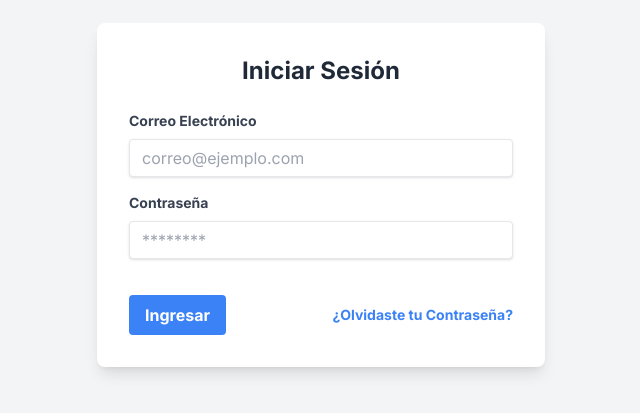
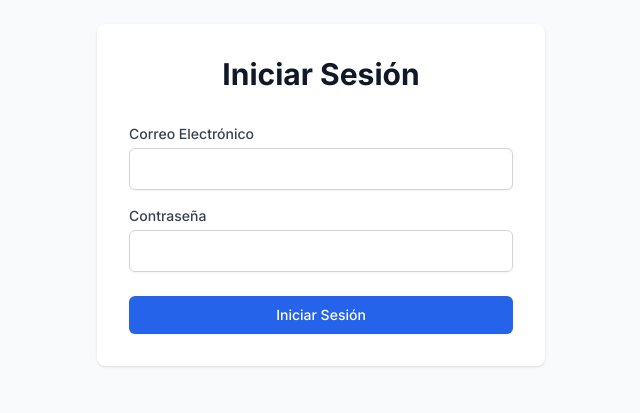
Before and after one commit to IsraelRomeroCastellanos/scmvp, a Next.js app in the folder frontend/: page /login in a window 1280 px wide. Shown: the part 205-618 px from the top of the page, without its empty margins (319-959 px from the left). Built offline with nearby package versions, Linux system fonts and the light colour scheme.

Commit message:
Corrección completa de autenticación: Middleware, Login, Navbar y Auth Helper

```diff
--- a/frontend/package.json
+++ b/frontend/package.json
@@ -10,6 +10,7 @@
   },
   "dependencies": {
     "axios": "^1.13.2",
+    "js-cookie": "^3.0.5",
     "next": "14.2.3",
     "react": "^18",
     "react-dom": "^18",
--- a/frontend/src/app/login/page.tsx
+++ b/frontend/src/app/login/page.tsx
@@ -3,17 +3,14 @@
 
 import { useState } from 'react';
 import { useRouter } from 'next/navigation';
-import Link from 'next/link';
+import Cookies from 'js-cookie';
 
 export default function LoginPage() {
-  const [formData, setFormData] = useState({ email: '', password: '' });
+  const [email, setEmail] = useState('');
+  const [password, setPassword] = useState('');
+  const [error, setError] = useState('');
   const [loading, setLoading] = useState(false);
-  const [error, setError] = useState('');
   const router = useRouter();
-
-  const handleChange = (e: React.ChangeEvent<HTMLInputElement>) => {
-    setFormData({ ...formData, [e.target.name]: e.target.value });
-  };
 
   const handleSubmit = async (e: React.FormEvent) => {
     e.preventDefault();
@@ -21,108 +18,108 @@ export default function LoginPage() {
     setError('');
 
     try {
-      // ✅ URL DEL BACKEND SIEMPRE DESDE VARIABLES DE ENTORNO
-      // Usamos NEXT_PUBLIC_API_URL que es el nombre que configuraste en Vercel
-      const backendUrl = process.env.NEXT_PUBLIC_API_URL;
-
-      if (!backendUrl) {
-        throw new Error('La URL del backend no está configurada. Contacte al administrador.');
-      }
-
-      console.log('🔍 Intentando login en:', `${backendUrl}/api/login`);
-
-      const response = await fetch(`${backendUrl}/api/login`, {
+      const response = await fetch('/api/auth/login/', {
         method: 'POST',
         headers: {
           'Content-Type': 'application/json',
-          'Accept': 'application/json'
         },
-        body: JSON.stringify(formData),
-        credentials: 'include'
+        body: JSON.stringify({ email, password }),
       });
-
-      if (!response.ok) {
-        const errorData = await response.json();
-        setError(errorData.error || 'Error desconocido al iniciar sesión');
-        setLoading(false);
-        return;
-      }
 
       const data = await response.json();
 
-      // Guardar token y datos de usuario (ejemplo simple, se recomienda usar un contexto o librería)
+      if (!response.ok) {
+        throw new Error(data.message || 'Error en la autenticación');
+      }
+
+      // 1. Guardar en localStorage (para componentes cliente como Navbar)
       localStorage.setItem('token', data.token);
       localStorage.setItem('user', JSON.stringify(data.user));
 
-      router.push('/dashboard'); // Redirigir al dashboard
+      // 2. Guardar en cookies (para el middleware Next.js)
+      Cookies.set('token', data.token, {
+        expires: 7, // Expira en 7 días
+        path: '/',
+        sameSite: 'strict',
+        secure: process.env.NODE_ENV === 'production'
+      });
+
+      Cookies.set('user', JSON.stringify(data.user), {
+        expires: 7,
+        path: '/',
+        sameSite: 'strict',
+        secure: process.env.NODE_ENV === 'production'
+      });
+
+      // 3. Redirigir según el rol
+      let redirectPath = '/dashboard';
+      if (data.user.rol === 'administrador') redirectPath = '/admin/usuarios';
+      if (data.user.rol === 'cliente') redirectPath = '/cliente/clientes';
+      if (data.user.rol === 'consultor') redirectPath = '/dashboard';
+
+      router.push(redirectPath);
+      router.refresh(); // Importante: refresca para que el middleware detecte las cookies
+
     } catch (err: any) {
-      console.error('Error de conexión o configuración:', err);
-      if (err.message.includes('URL del backend no está configurada')) {
-        setError(err.message);
-      } else if (err.message.includes('Failed to fetch')) {
-        setError('No se puede conectar con el servidor. Verifica tu conexión a internet y que el backend esté funcionando.');
-      } else {
-        setError('Error de configuración del servidor. El backend está respondiendo con HTML en lugar de JSON.');
-      }
+      setError(err.message || 'Credenciales incorrectas');
     } finally {
       setLoading(false);
     }
   };
 
   return (
-    <div className="min-h-screen flex items-center justify-center bg-gray-100">
-      <div className="max-w-md w-full bg-white p-8 rounded-lg shadow-lg">
-        <h2 className="text-2xl font-bold text-center mb-6 text-gray-800">Iniciar Sesión</h2>
-
+    <div className="min-h-screen flex items-center justify-center bg-gray-50">
+      <div className="max-w-md w-full space-y-8 p-8 bg-white rounded-lg shadow">
+        <div>
+          <h2 className="text-center text-3xl font-bold text-gray-900">
+            Iniciar Sesión
+          </h2>
+        </div>
+        <form className="mt-8 space-y-6" onSubmit={handleSubmit}>
           {error && (
-          <div className="bg-red-100 border border-red-400 text-red-700 px-4 py-3 rounded relative mb-4" role="alert">
-            <strong className="font-bold">Error: </strong>
-            <span className="block sm:inline">{error}</span>
+            <div className="bg-red-50 text-red-500 p-3 rounded-md text-sm">
+              {error}
             </div>
           )}
-
-        <form onSubmit={handleSubmit}>
-          <div className="mb-4">
-            <label className="block text-gray-700 text-sm font-bold mb-2" htmlFor="email">
+          <div className="space-y-4">
+            <div>
+              <label htmlFor="email" className="block text-sm font-medium text-gray-700">
                 Correo Electrónico
               </label>
               <input
-              className="shadow appearance-none border rounded w-full py-2 px-3 text-gray-700 leading-tight focus:outline-none focus:shadow-outline"
                 id="email"
+                name="email"
                 type="email"
-              placeholder="correo@ejemplo.com"
-              name="email"
-              value={formData.email}
-              onChange={handleChange}
                 required
+                value={email}
+                onChange={(e) => setEmail(e.target.value)}
+                className="mt-1 block w-full px-3 py-2 border border-gray-300 rounded-md shadow-sm focus:outline-none focus:ring-blue-500 focus:border-blue-500"
               />
             </div>
-          <div className="mb-6">
-            <label className="block text-gray-700 text-sm font-bold mb-2" htmlFor="password">
+            <div>
+              <label htmlFor="password" className="block text-sm font-medium text-gray-700">
                 Contraseña
               </label>
               <input
-              className="shadow appearance-none border rounded w-full py-2 px-3 text-gray-700 mb-3 leading-tight focus:outline-none focus:shadow-outline"
                 id="password"
+                name="password"
                 type="password"
-              placeholder="********"
-              name="password"
-              value={formData.password}
-              onChange={handleChange}
                 required
+                value={password}
+                onChange={(e) => setPassword(e.target.value)}
+                className="mt-1 block w-full px-3 py-2 border border-gray-300 rounded-md shadow-sm focus:outline-none focus:ring-blue-500 focus:border-blue-500"
               />
             </div>
-          <div className="flex items-center justify-between">
+          </div>
+
+          <div>
             <button
-              className={`bg-blue-500 hover:bg-blue-700 text-white font-bold py-2 px-4 rounded focus:outline-none focus:shadow-outline ${loading ? 'opacity-50 cursor-not-allowed' : ''}`}
               type="submit"
               disabled={loading}
+              className="w-full flex justify-center py-2 px-4 border border-transparent rounded-md shadow-sm text-sm font-medium text-white bg-blue-600 hover:bg-blue-700 focus:outline-none focus:ring-2 focus:ring-offset-2 focus:ring-blue-500 disabled:opacity-50 disabled:cursor-not-allowed"
             >
-              {loading ? 'Cargando...' : 'Ingresar'}
+              {loading ? 'Iniciando sesión...' : 'Iniciar Sesión'}
             </button>
-            <Link href="/forgot-password" className="inline-block align-baseline font-bold text-sm text-blue-500 hover:text-blue-800">
-              ¿Olvidaste tu Contraseña?
-            </Link>
           </div>
         </form>
       </div>
--- a/frontend/src/components/Navbar.tsx
+++ b/frontend/src/components/Navbar.tsx
@@ -1,50 +1,82 @@
-// src/components/Navbar.tsx
+// frontend/src/components/Navbar.tsx
 'use client';
 
 import { useState, useEffect } from 'react';
-import { useRouter } from 'next/navigation';
+import { useRouter, usePathname } from 'next/navigation';
 import Link from 'next/link';
 import { FiLogOut } from 'react-icons/fi';
+import Cookies from 'js-cookie';
 
 export default function Navbar() {
   const [isOpen, setIsOpen] = useState(false);
   const [user, setUser] = useState<any>(null);
   const router = useRouter();
+  const pathname = usePathname();
 
   useEffect(() => {
-    const storedUser = localStorage.getItem('user');
-    const token = localStorage.getItem('token');
-    if (storedUser && token) {
-      setUser(JSON.parse(storedUser));
+    // Leer de cookies PRIMERO (para consistencia con middleware)
+    const userCookie = Cookies.get('user');
+    const tokenCookie = Cookies.get('token');
+
+    if (userCookie && tokenCookie) {
+      setUser(JSON.parse(userCookie));
+      // Sincronizar con localStorage por si acaso
+      localStorage.setItem('user', userCookie);
+      localStorage.setItem('token', tokenCookie);
+    } else {
+      // Fallback a localStorage (para compatibilidad)
+      const storedUser = localStorage.getItem('user');
+      const storedToken = localStorage.getItem('token');
+      if (storedUser && storedToken) {
+        setUser(JSON.parse(storedUser));
+        // Sincronizar a cookies
+        Cookies.set('user', storedUser, { path: '/', expires: 7 });
+        Cookies.set('token', storedToken, { path: '/', expires: 7 });
+      }
     }
-  }, []);
+  }, [pathname]); // Re-evaluar cuando cambie la ruta
 
   const handleLogout = () => {
+    // Limpiar TODO
     localStorage.removeItem('token');
     localStorage.removeItem('user');
+    Cookies.remove('token', { path: '/' });
+    Cookies.remove('user', { path: '/' });
+
+    // Redirigir y refrescar
     router.push('/login');
+    router.refresh(); // Importante para que el middleware detecte el cambio
   };
 
+  // CORREGIDO: Usar 'administrador' en lugar de 'admin'
   const menuItems = [
     { href: '/dashboard', label: 'Dashboard', role: 'all' },
-    { href: '/admin/usuarios', label: 'Gestión de Usuarios', role: 'admin' },
-    { href: '/admin/empresas', label: 'Gestión de Empresas', role: 'admin' },
+    { href: '/admin/usuarios', label: 'Gestión de Usuarios', role: 'administrador' },
+    { href: '/admin/empresas', label: 'Gestión de Empresas', role: 'administrador' },
     { href: '/cliente/clientes', label: 'Mis Clientes', role: 'cliente' },
-    { href: '/cliente/clientes', label: 'Gestión de Clientes', role: 'consultor' },
-    { href: '/cliente/carga-masiva', label: 'Carga Masiva', role: 'all' },
-    { href: '/cliente/registrar-cliente', label: 'Registrar Cliente', role: 'all' },
+    { href: '/consultor/clientes', label: 'Gestión de Clientes', role: 'consultor' },
+    { href: '/cliente/carga-masiva', label: 'Carga Masiva', role: 'cliente' },
+    { href: '/cliente/registrar-cliente', label: 'Registrar Cliente', role: 'cliente' },
   ];
 
   const shouldShowItem = (item: any) => {
     if (!user) return false;
     if (item.role === 'all') return true;
+
+    // Lógica jerárquica de roles
+    if (user.rol === 'administrador') return true; // Admin ve todo
+
+    if (item.role === 'consultor' && user.rol === 'consultor') return true;
     if (item.role === 'cliente' && user.rol === 'cliente') return true;
-    if (item.role === 'consultor' && (user.rol === 'consultor' || user.rol === 'admin')) return true;
+
     return user.rol === item.role;
   };
 
+  // No mostrar navbar en la página de login
+  if (pathname === '/login') return null;
+
   return (
-    <nav className="bg-white shadow-sm">
+    <nav className="bg-white shadow-sm border-b">
       <div className="max-w-7xl mx-auto px-4 sm:px-6 lg:px-8">
         <div className="flex justify-between h-16">
           <div className="flex items-center">
@@ -57,11 +89,16 @@ export default function Navbar() {
           <div className="hidden md:flex items-center space-x-8">
             {menuItems.map((item) => {
               if (shouldShowItem(item)) {
+                const isActive = pathname === item.href || pathname.startsWith(item.href + '/');
                 return (
                   <Link
                     key={item.href}
                     href={item.href}
-                    className="text-gray-700 hover:text-blue-600 font-medium"
+                    className={`font-medium transition-colors ${
+                      isActive
+                        ? 'text-blue-600 border-b-2 border-blue-600'
+                        : 'text-gray-700 hover:text-blue-600'
+                    }`}
                   >
                     {item.label}
                   </Link>
@@ -77,20 +114,11 @@ export default function Navbar() {
                 </span>
                 <button
                   onClick={handleLogout}
-                  className="flex items-center text-gray-700 hover:text-red-600"
+                  className="flex items-center text-gray-700 hover:text-red-600 transition-colors"
                 >
                   <FiLogOut className="mr-1" /> Cerrar sesión
                 </button>
               </div>
-            )}
-
-            {!user && (
-              <Link
-                href="/login"
-                className="bg-blue-600 text-white px-4 py-2 rounded-md hover:bg-blue-700 transition-colors"
-              >
-                Iniciar Sesión
-              </Link>
             )}
           </div>
 
@@ -99,6 +127,7 @@ export default function Navbar() {
             <button
               onClick={() => setIsOpen(!isOpen)}
               className="text-gray-700 focus:outline-none"
+              aria-label="Toggle menu"
             >
               <svg className="h-6 w-6" fill="none" viewBox="0 0 24 24" stroke="currentColor">
                 {isOpen ? (
@@ -114,15 +143,15 @@ export default function Navbar() {
 
       {/* Mobile Menu */}
       {isOpen && (
-        <div className="md:hidden">
-          <div className="px-2 pt-2 pb-3 space-y-1 sm:px-3">
+        <div className="md:hidden bg-white border-t">
+          <div className="px-2 pt-2 pb-3 space-y-1">
             {menuItems.map((item) => {
               if (shouldShowItem(item)) {
                 return (
                   <Link
                     key={item.href}
                     href={item.href}
-                    className="block px-3 py-2 rounded-md text-base font-medium text-gray-700 hover:text-blue-600 hover:bg-gray-50"
+                    className="block px-3 py-2 rounded-md text-base font-medium text-gray-700 hover:text-blue-600 hover:bg-gray-50 transition-colors"
                     onClick={() => setIsOpen(false)}
                   >
                     {item.label}
@@ -134,7 +163,7 @@ export default function Navbar() {
 
             {user && (
               <>
-                <div className="block px-3 py-2 text-base font-medium text-gray-700">
+                <div className="block px-3 py-2 text-base font-medium text-gray-700 border-t">
                   Bienvenido, {user.nombre_completo}
                 </div>
                 <button
@@ -142,7 +171,7 @@ export default function Navbar() {
                     handleLogout();
                     setIsOpen(false);
                   }}
-                  className="block w-full text-left px-3 py-2 rounded-md text-base font-medium text-gray-700 hover:text-red-600 hover:bg-gray-50"
+                  className="block w-full text-left px-3 py-2 rounded-md text-base font-medium text-gray-700 hover:text-red-600 hover:bg-gray-50 transition-colors"
                 >
                   <div className="flex items-center">
                     <FiLogOut className="mr-2" /> Cerrar sesión
@@ -150,16 +179,6 @@ export default function Navbar() {
                 </button>
               </>
             )}
-
-            {!user && (
-              <Link
-                href="/login"
-                className="block px-3 py-2 rounded-md text-base font-medium text-white bg-blue-600 hover:bg-blue-700"
-                onClick={() => setIsOpen(false)}
-              >
-                Iniciar Sesión
-              </Link>
-            )}
           </div>
         </div>
       )}
```
Also changed, not shown: frontend/middleware.ts (added, +78 -0 lines), frontend/src/components/AuthGuard.tsx (added, +27 -0 lines), frontend/src/lib/auth.ts (+40 -11 lines), 1 other file (tests, documents, lock files or other folders). Lines whose indentation alone changed are shown as unchanged.
